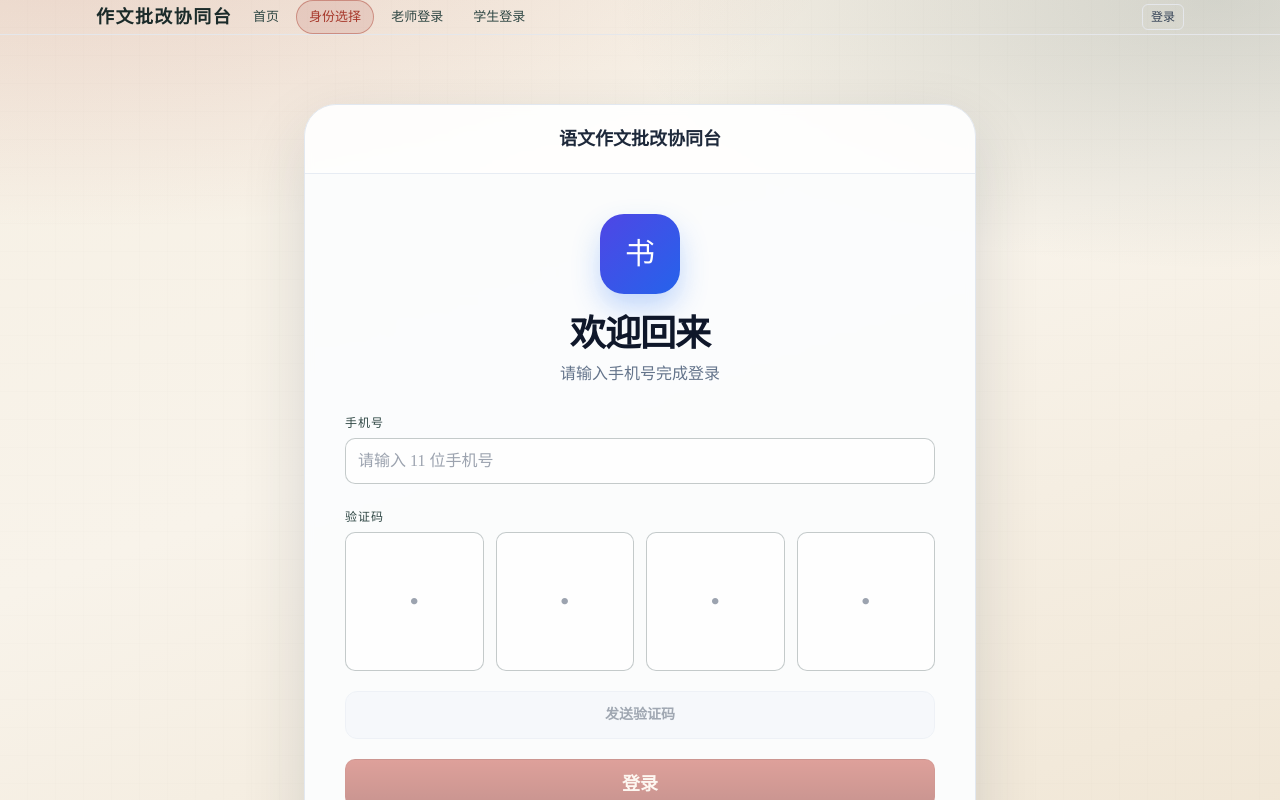
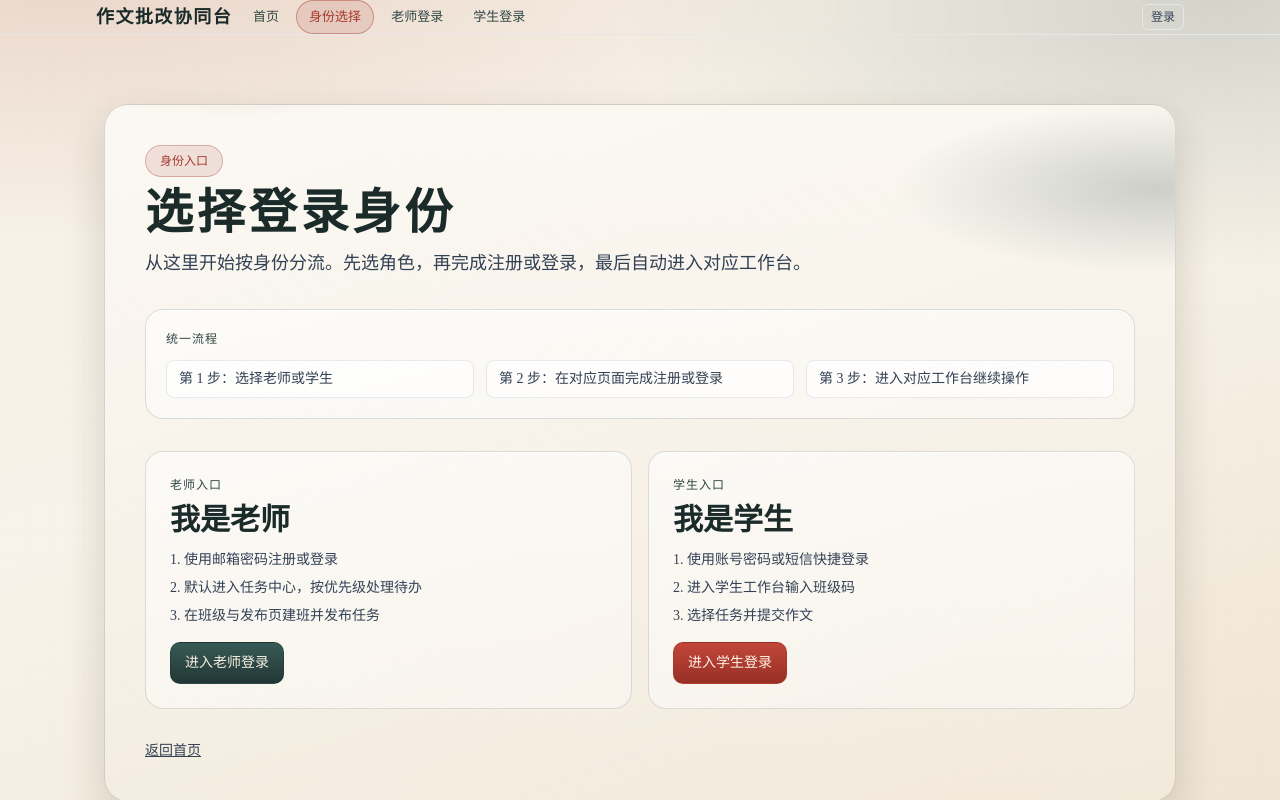
Before and after one commit to yisen99/composition-evaluator-v2, a Next.js app in the folder frontend/: page /login in a window 1280 px wide. Shown: the top 800 px of the page. Built offline with nearby package versions, Linux system fonts and the light colour scheme; no server answers.

Commit message:
refactor(auth): unify role login entry and redirect targets

```diff
--- a/frontend/app/login/_components/UnifiedLoginForm.tsx
+++ b/frontend/app/login/_components/UnifiedLoginForm.tsx
@@ -3,6 +3,7 @@
 import React, { type FormEvent, useEffect, useRef, useState } from "react";
 import { useRouter } from "next/navigation";
 import { loginWithCode, sendVerificationCode } from "@/lib/api/auth";
+import { resolveNextActionPath } from "@/lib/auth/next-action";
 import { saveAuthSession } from "@/lib/auth/session";
 import { normalizeChinaPhone, validatePhone } from "@/lib/auth/validators";
 
@@ -165,25 +166,7 @@ export function UnifiedLoginForm() {
       });
 
       showToast("ok", "登录成功");
-
-      // Navigate based on next_action
-      switch (response.next_action) {
-        case "onboarding_student":
-          router.push("/onboarding/student");
-          break;
-        case "onboarding_teacher":
-          router.push("/onboarding/teacher");
-          break;
-        case "redirect_to_student_workbench":
-          router.push("/student/workbench");
-          break;
-        case "redirect_to_teacher_workbench":
-          router.push("/teacher/workbench");
-          break;
-        default:
-          // Fallback to home if unknown action
-          router.push("/");
-      }
+      router.push(resolveNextActionPath(response.next_action));
     } catch (error) {
       const message = error instanceof Error ? error.message : "登录失败，请稍后重试";
       showToast("error", message);
--- a/frontend/app/login/page.tsx
+++ b/frontend/app/login/page.tsx
@@ -1,5 +1,73 @@
-import { UnifiedLoginForm } from "./_components/UnifiedLoginForm";
+import Link from "next/link";
+import { withNextPath } from "@/lib/auth/redirect";
 
-export default function LoginPage() {
-  return <UnifiedLoginForm />;
+type LoginEntryPageProps = {
+  searchParams?: {
+    next?: string | string[];
+  };
+};
+
+export default function LoginEntryPage({ searchParams }: LoginEntryPageProps) {
+  const rawNext = searchParams?.next;
+  const next = Array.isArray(rawNext) ? rawNext[0] : rawNext ?? null;
+  const teacherLoginPath = withNextPath("/login/teacher", next);
+  const studentLoginPath = withNextPath("/login/student", next);
+
+  return (
+    <main className="mx-auto min-h-screen max-w-6xl p-6 md:p-10">
+      <section className="poster-shell p-6 md:p-10">
+        <div className="relative z-10 flex flex-col gap-8">
+          <div className="space-y-3">
+            <span className="seal-chip">身份入口</span>
+            <h1 className="poster-title text-4xl font-bold md:text-5xl">选择登录身份</h1>
+            <p className="max-w-2xl text-base text-slate-700 md:text-lg">
+              从这里开始按身份分流。先选角色，再完成注册或登录，最后自动进入对应工作台。
+            </p>
+          </div>
+
+          <div className="paper-card p-5">
+            <p className="label">统一流程</p>
+            <div className="mt-3 grid gap-3 text-sm text-slate-700 md:grid-cols-3">
+              <p className="rounded-lg border border-slate-300/50 bg-white/70 px-3 py-2">第 1 步：选择老师或学生</p>
+              <p className="rounded-lg border border-slate-300/50 bg-white/70 px-3 py-2">第 2 步：在对应页面完成注册或登录</p>
+              <p className="rounded-lg border border-slate-300/50 bg-white/70 px-3 py-2">第 3 步：进入对应工作台继续操作</p>
+            </div>
+          </div>
+
+          <div className="grid gap-4 md:grid-cols-2">
+            <div className="paper-card p-6">
+              <p className="label">老师入口</p>
+              <h2 className="mt-2 text-3xl font-semibold">我是老师</h2>
+              <div className="mt-3 space-y-2 text-sm text-slate-700">
+                <p>1. 使用邮箱密码注册或登录</p>
+                <p>2. 默认进入任务中心，按优先级处理待办</p>
+                <p>3. 在班级与发布页建班并发布任务</p>
+              </div>
+              <Link className="btn-ink mt-4 inline-block text-sm" href={teacherLoginPath}>
+                进入老师登录
+              </Link>
+            </div>
+            <div className="paper-card p-6">
+              <p className="label">学生入口</p>
+              <h2 className="mt-2 text-3xl font-semibold">我是学生</h2>
+              <div className="mt-3 space-y-2 text-sm text-slate-700">
+                <p>1. 使用账号密码或短信快捷登录</p>
+                <p>2. 进入学生工作台输入班级码</p>
+                <p>3. 选择任务并提交作文</p>
+              </div>
+              <Link className="btn-seal mt-4 inline-block text-sm" href={studentLoginPath}>
+                进入学生登录
+              </Link>
+            </div>
+          </div>
+
+          <div className="flex flex-wrap gap-4">
+            <Link className="text-sm text-slate-700 underline" href="/">
+              返回首页
+            </Link>
+          </div>
+        </div>
+      </section>
+    </main>
+  );
 }
--- a/frontend/app/onboarding/student/_components/StudentOnboardingWizard.tsx
+++ b/frontend/app/onboarding/student/_components/StudentOnboardingWizard.tsx
@@ -3,6 +3,7 @@
 import { type FormEvent, useEffect, useRef, useState } from "react";
 import { useRouter } from "next/navigation";
 import { completeStudentOnboarding } from "@/lib/api/onboarding";
+import { resolveNextActionPath } from "@/lib/auth/next-action";
 
 type Toast = {
   type: "ok" | "error";
@@ -211,12 +212,11 @@ export function StudentOnboardingWizard() {
         password: formData.password,
       });
 
-      if (response.next_action === "redirect_to_student_workbench") {
-        setToast({ type: "ok", message: "信息提交成功！" });
-        setTimeout(() => {
-          router.push("/student/workbench");
-        }, 500);
-      }
+      const targetPath = resolveNextActionPath(response.next_action);
+      setToast({ type: "ok", message: "信息提交成功！" });
+      setTimeout(() => {
+        router.push(targetPath === "/" ? "/student" : targetPath);
+      }, 500);
     } catch (error) {
       const message = (error as Error).message;
       setToast({ type: "error", message: `提交失败：${message}` });
--- a/frontend/app/onboarding/student/page.tsx
+++ b/frontend/app/onboarding/student/page.tsx
@@ -19,7 +19,7 @@ export default function StudentOnboardingPage() {
 
     // Redirect if not a student
     if (session.user.role !== "student") {
-      router.push("/teacher/workbench");
+      router.push("/teacher/tasks");
       return;
     }
   }, [router]);
--- /dev/null
+++ b/frontend/lib/auth/next-action.ts
@@ -0,0 +1,17 @@
+import { defaultWorkspaceByRole } from "@/lib/auth/redirect";
+
+export function resolveNextActionPath(nextAction: string | null | undefined): string {
+  if (nextAction === "onboarding_student") {
+    return "/onboarding/student";
+  }
+  if (nextAction === "onboarding_teacher") {
+    return defaultWorkspaceByRole("teacher");
+  }
+  if (nextAction === "redirect_to_student_workbench" || nextAction === "redirect_to_student_workspace") {
+    return defaultWorkspaceByRole("student");
+  }
+  if (nextAction === "redirect_to_teacher_workbench" || nextAction === "redirect_to_teacher_workspace") {
+    return defaultWorkspaceByRole("teacher");
+  }
+  return "/";
+}
```
Also changed, not shown: 1 other file (tests, documents, lock files or other folders).
